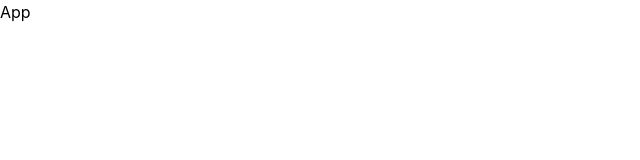
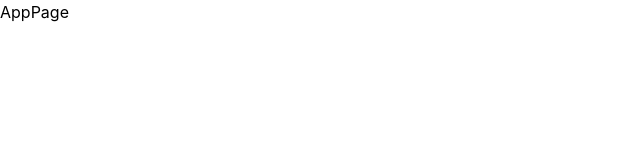
Before and after one commit to ogonekmateusz/simple-messsenger-app, a React (Vite) app: page /chat in a window 1280 px wide. Shown: the top 160 px of the page, without its empty margins (0-640 px from the left). Built offline with nearby package versions, Linux system fonts and the light colour scheme.

Commit message:
refactor: update App and AppRoutes components for improved routing structure

```diff
--- a/src/App.jsx
+++ b/src/App.jsx
@@ -1,7 +1,11 @@
-import React from 'react'
+import React from "react";
+import { BrowserRouter } from "react-router-dom";
+import AppRoutes from "./routes/AppRoutes.jsx";
 
 export default function App() {
   return (
-    <div>App</div>
-  )
+    <BrowserRouter>
+      <AppRoutes />
+    </BrowserRouter>
+  );
 }
--- a/src/routes/AppRoutes.jsx
+++ b/src/routes/AppRoutes.jsx
@@ -1,17 +1,18 @@
-import React from 'react'
-import { Route, Routes } from 'react-router-dom'
-import MainPage from '../pages/MainPage'
-import AppPage from '../pages/AppPage'
-import LoginPage from '../pages/LoginPage'
-import RegisterPage from '../pages/RegisterPage'
+import React from "react";
+import { Route, Routes } from "react-router-dom";
+import MainPage from "../pages/MainPage";
+import AppPage from "../pages/AppPage";
+import LoginPage from "../pages/LoginPage";
+import RegisterPage from "../pages/RegisterPage";
 
 export default function AppRoutes() {
   return (
     <Routes>
-      <Route path="/" element={<MainPage />} />
-      <Route path="/app" element={<AppPage />} />
+      <Route index path="/" element={<MainPage />} />
+      <Route path="/chat" element={<AppPage />} />
       <Route path="/login" element={<LoginPage />} />
       <Route path="/register" element={<RegisterPage />} />
+      <Route path="*" element={<div>404 Not Found</div>} />
     </Routes>
-  )
+  );
 }
```
